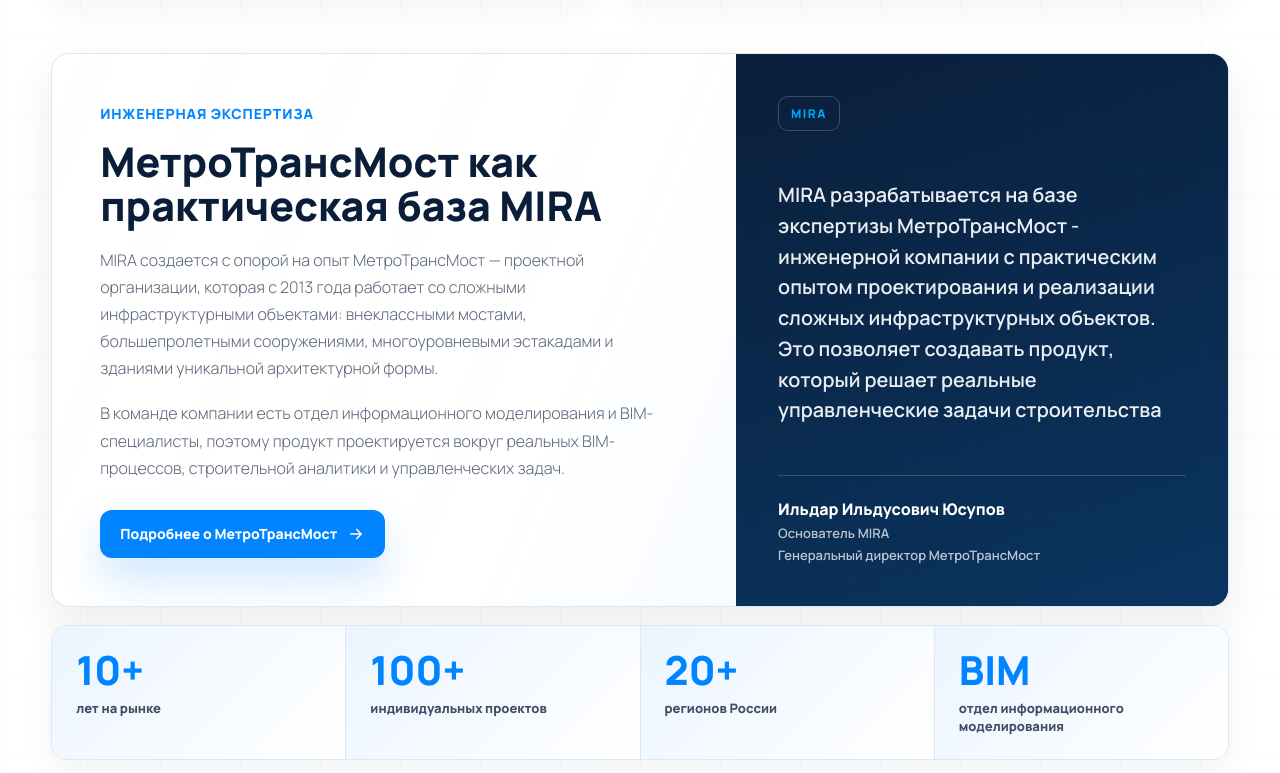
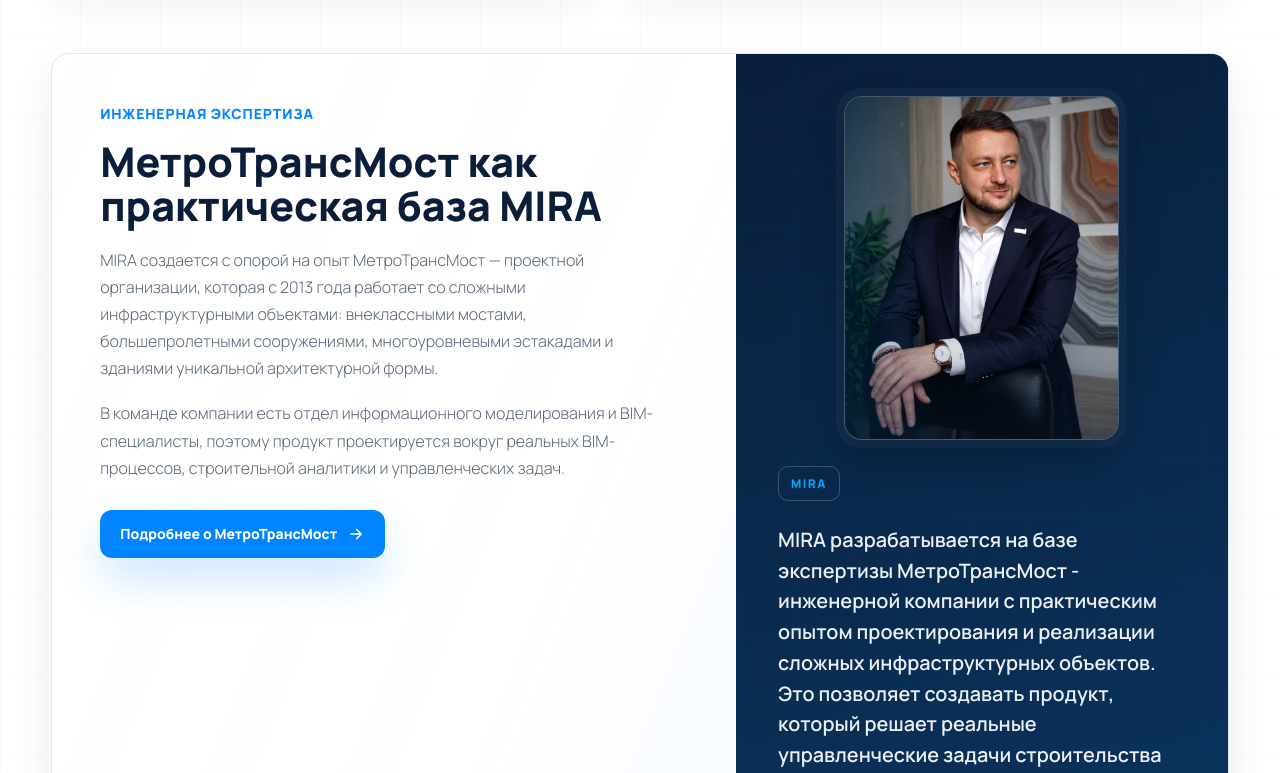
Before and after one commit to miradev585/mira, a React (Vite) app: page / in a window 1280 px wide. Shown: the part 1727-2500 px from the top of the page. Built offline with nearby package versions, Linux system fonts and the light colour scheme.

Commit message:
Add Ildar portrait and footer company link

```diff
--- a/src/App.jsx
+++ b/src/App.jsx
@@ -357,6 +357,9 @@
         </div>
 
         <div className="mtmostQuote">
+          <div className="quotePortrait">
+            <img src={asset("ildar.jpg")} alt="Ильдар Ильдусович Юсупов" />
+          </div>
           <div className="quoteMark">MIRA</div>
           <blockquote>
             MIRA разрабатывается на базе экспертизы МетроТрансМост - инженерной компании с практическим опытом
@@ -439,6 +442,9 @@
             {item.label}
           </a>
         ))}
+        <a href="https://mtmost.ru/about/" target="_blank" rel="noreferrer">
+          МетроТрансМост
+        </a>
       </nav>
       <a className="footerMail" href="mailto:miradev585@gmail.com">miradev585@gmail.com</a>
     </footer>
--- a/src/styles.css
+++ b/src/styles.css
@@ -756,6 +756,40 @@
   pointer-events: none;
 }
 
+.quotePortrait {
+  position: relative;
+  z-index: 1;
+  overflow: hidden;
+  width: min(100%, 275px);
+  aspect-ratio: 4 / 5;
+  margin: 0 auto 2px;
+  border: 1px solid rgba(255, 255, 255, 0.18);
+  border-radius: 18px;
+  background: rgba(255, 255, 255, 0.08);
+  box-shadow:
+    0 22px 44px rgba(0, 0, 0, 0.22),
+    0 0 0 8px rgba(255, 255, 255, 0.035);
+}
+
+.quotePortrait::after {
+  position: absolute;
+  inset: 0;
+  background:
+    linear-gradient(180deg, transparent 58%, rgba(10, 30, 58, 0.44) 100%),
+    linear-gradient(90deg, rgba(0, 166, 255, 0.16), transparent 34%);
+  content: "";
+  pointer-events: none;
+}
+
+.quotePortrait img {
+  width: 100%;
+  height: 100%;
+  object-fit: cover;
+  object-position: 52% 22%;
+  transform: scale(1.02);
+  filter: saturate(1.02) contrast(1.02);
+}
+
 .quoteMark,
 .mtmostQuote blockquote,
 .quoteAuthor {
@@ -1312,6 +1346,10 @@
     padding: 24px;
   }
 
+  .quotePortrait {
+    width: min(100%, 235px);
+  }
+
   .footerBrand {
     flex-wrap: wrap;
   }
```
Also changed, not shown: public/ildar.jpg (added).
